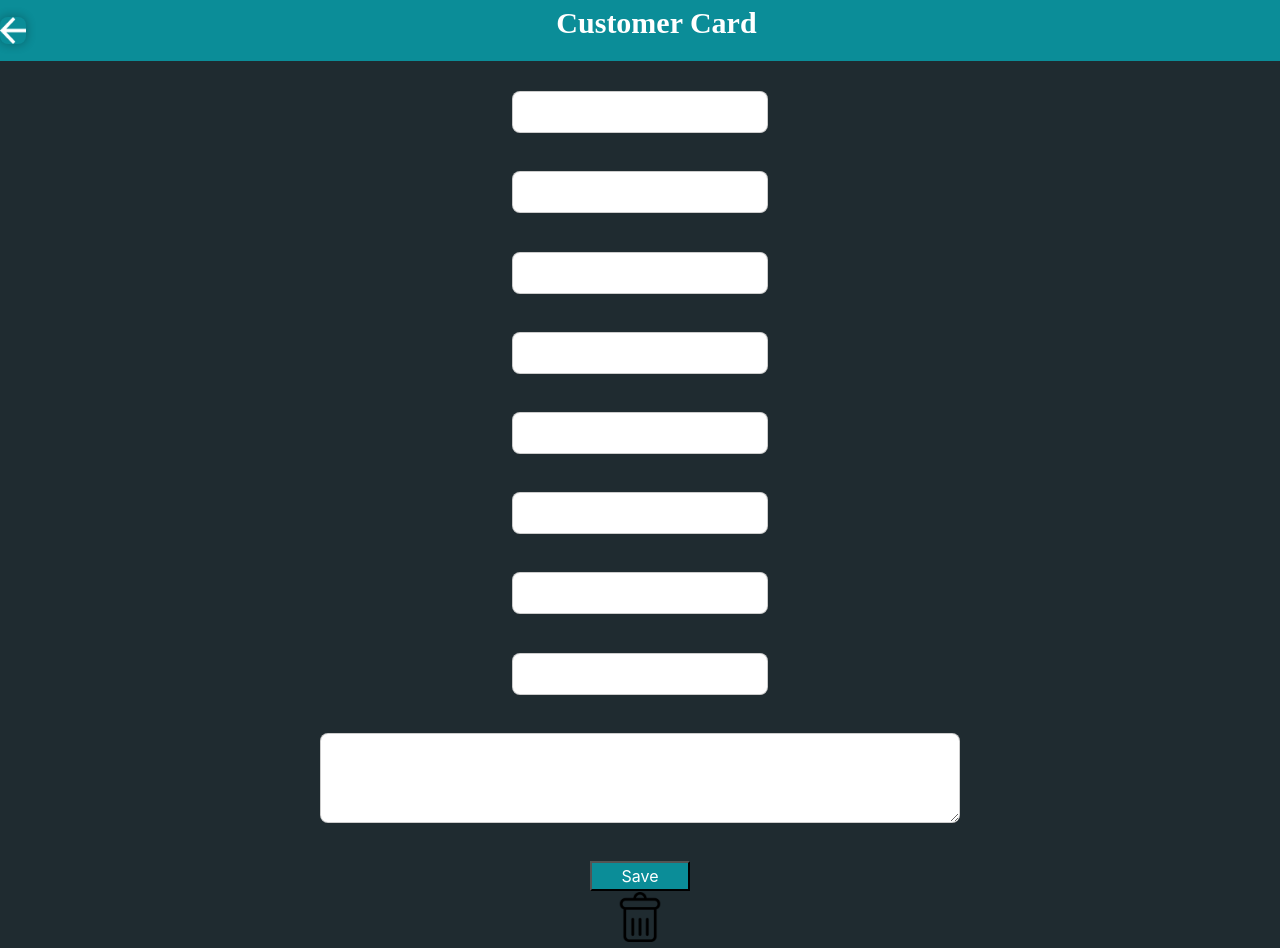
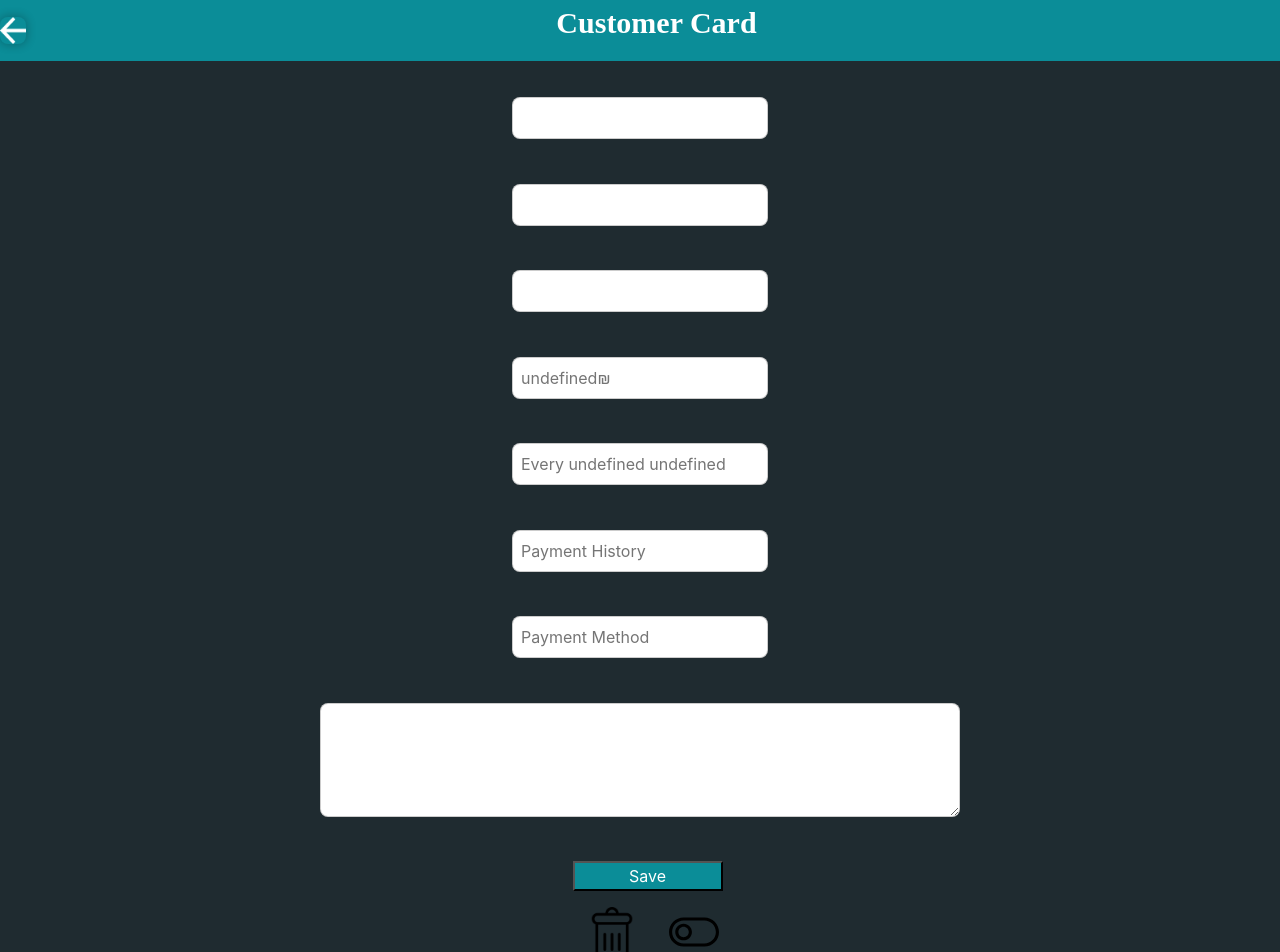
Before and after one commit to WebAhead5/BuMa, a React (Create React App) app in the folder client/: page /customerCard/1 in a window 1280 px wide. Shown: the top 952 px of the page. Built offline with nearby package versions, Linux system fonts and the light colour scheme; no server answers.

Commit message:
Setup Customer card

```diff
--- a/client/src/actions/customers.js
+++ b/client/src/actions/customers.js
@@ -30,6 +30,14 @@ export function fetchCustomers(cb) {
 export function addCustomer(customer, cb) {
     callApi(null, null, 'POST', 'add-customer', customer, BUTTON_UPDATE_SUCCESS, BUTTON_UPDATE_FAILURE);
 }
+
+
+export function getCustomerData(id,cb) {
+    // return function (dispatch, getState) {
+    callApi(null, null, 'GET', `customer/${id}`, null, FETCH_BUTTONS_SUCCESS, FETCH_BUTTONS_FAILURE, cb);
+    // }
+}
+
 
 
 
--- a/client/src/components/App/App.js
+++ b/client/src/components/App/App.js
@@ -16,7 +16,7 @@ function App() {
           <Route path='/' exact component={Home} />
           <Route path='/addCustomer' exact component={AddCustomer} />
           <Route path='/customers' exact component={Customers} />
-          <Route path ='/customerCard/:name' exact component = {CustomerCard}/>
+          <Route path ='/customerCard/:id' exact component = {CustomerCard}/>
           <Route path='/aboutus' exact component={AboutUs} />
         </Switch>
       </div>
--- a/client/src/components/CustomerEntry/CustomerEntry.js
+++ b/client/src/components/CustomerEntry/CustomerEntry.js
@@ -44,6 +44,7 @@ const styles = {
 }
 
 const CustomerEntry = (props) => {
+  let customerId = props.customer.id;
   let customerName = props.customer.name || '';
   let customerPaymentStatus = (props.customer.paymentstatus);
   let customerAppointmentPrice = props.customer.appointmentprice;
@@ -55,13 +56,12 @@ const CustomerEntry = (props) => {
 
 
 
-
   if (customerName.length > MAX_CUSTOMER_NAME_DISPLAY_LEN) {
     customerName = customerName.slice(0, MAX_CUSTOMER_NAME_DISPLAY_LEN - 3) + '...';
   }
   return (
 
-    <Link to={`customerCard/${customerName}`}>
+    <Link to={`customerCard/${customerId}`}>
       <ul style={customerActivityStatus ? styles.activeUser : styles.NotActiveUser}>
 
         <li style={styles.li}><Image src={customerActivityStatus ? customerActivitySrc : customerNoActivitySrc} /> </li>
--- a/client/src/components/CustomerList/CustomerList.js
+++ b/client/src/components/CustomerList/CustomerList.js
@@ -20,7 +20,7 @@ const styles = {
     listStyleType: 'none',
     width: '95vw',
     borderRadius: '6px',
-    height : '5vh'
+    height: '5vh'
 
   }
 
@@ -33,17 +33,21 @@ const CustomerList = (props) => {
   if (props.error) {
     return (<div>Could not fetch, try again later</div>)
   }
-  props.customers.forEach((customer, paymentstatus, appointmentprice, activitystatus, index) => {
+  props.customers.forEach((customer, paymentstatus, appointmentprice, activitystatus, customerid) => {
     let imageSrc = "/img/burger.png";
     let activitySrc = "/img/green.png";
     let noActivitySrc = "/img/red.png";
-    customers.push(<CustomerEntry key={'buttonEntry' + index}
+
+
+    customers.push(<CustomerEntry key={`Entry ${customerid}`}
+      customerid={customerid}
       customer={customer}
       paymentstatus={paymentstatus}
       appointmentprice={appointmentprice}
       activitystatus={activitystatus}
       activitySrc={activitySrc}
       noActivitySrc={noActivitySrc}
+
 
       imageSrc={imageSrc}
 
--- a/client/src/components/customerInfo/customerInfo.js
+++ b/client/src/components/customerInfo/customerInfo.js
@@ -11,30 +11,27 @@ const styles = {
 
     },
 
+
 }
 
 
 const customerInfo = (props) => {
 
-
-
-
-
     return (
         <div style={styles.container}>
 
-            <input className="input-reset ba b--black-20 pa2 mb2 db br3 w-20" type="text" name="customerName" placeholder={props.placeHolder} />
-            <input className="input-reset ba b--black-20 pa2 mb2 db br3 w-20" type="email" name="customerEmail" placeholder={props.placeHolder}/>
-            <input className="input-reset ba b--black-20 pa2 mb2 db br3 w-20" type="phone" name="customerPhone" placeholder={props.placeHolder}/>
-            <input className="input-reset ba b--black-20 pa2 mb2 db br3 w-20" type="number" name="appointmentPrice" placeholder={props.placeHolder} />
-            <input className="input-reset ba b--black-20 pa2 mb2 db br3 w-20" type="number" name="appointmentEveryNum" placeholder={props.placeHolder} />
-            <input className="input-reset ba b--black-20 pa2 mb2 db br3 w-20" type="number" name="appointmentEveryVal" placeholder={props.placeHolder} />
-            <input className="input-reset ba b--black-20 pa2 mb2 db br3 w-20" type="text" name="paymentHistory" placeholder={props.placeHolder} />
-            <input className="input-reset ba b--black-20 pa2 mb2 db br3 w-20" type="text" name="paymentMethod" placeholder={props.placeHolder} />
+            <input className="input-reset ba b--black-20 pa2 mb2 db br3 w-20" type="text" name="customerName" placeholder={props.namePlaceHolder} />
+            <input className="input-reset ba b--black-20 pa2 mb2 db br3 w-20" type="email" name="customerEmail" placeholder={props.emailPlaceHolder} />
+            <input className="input-reset ba b--black-20 pa2 mb2 db br3 w-20" type="phone" name="customerPhone" placeholder={props.phonePlaceHolder} />
+            <input className="input-reset ba b--black-20 pa2 mb2 db br3 w-20" type="number" name="appointmentPrice" placeholder={props.appointmentPricePlaceHolder} />
+            <input className="input-reset ba b--black-20 pa2 mb2 db br3 w-20" type="text" name="appointmentEvery"
+            placeholder={`Every` + ' ' + props.appointmentEveryValPlaceHolder + ' ' + props.appointmentEveryUnitPlaceHolder} />
+            <input className="input-reset ba b--black-20 pa2 mb2 db br3 w-20" type="text" name="paymentHistory" placeholder={'Payment History'} />
+            <input className="input-reset ba b--black-20 pa2 mb2 db br3 w-20" type="text" name="paymentMethod" placeholder={'Payment Method'} />
             <textarea
-                rows="3"
+                rows="4"
                 className="input-reset ba b--black-20 pa2 mb2 br3 db w-50"
-                placeholder={props.placeHolder} />
+                placeholder={props.notesPlaceHolder} />
 
         </div>
     )
--- a/client/src/screens/Customers.js
+++ b/client/src/screens/Customers.js
@@ -16,13 +16,23 @@ const styles = {
     btn: {
         backgroundColor: '#0B8D98',
         color: 'E4FDFF',
-        width: '50vw',
-        height: '5vh'
+        width: '40vw',
+        height: '10vh',
+        marginBottom : '20px',
+        overflow : 'hidden',
     },
     noButtonFoundText: {
         color: '#a9b4bf',
         fontSize: '1.1em',
     },
+
+    btnContainer: {
+
+        display: 'flex',
+        flexWrap : 'nowrap',
+        justifyContent: 'space-around',
+        alignItems: 'center',
+    }
 
 };
 
@@ -76,14 +86,16 @@ const Customers = (props) => {
 
 
             <CustomerList customers={filterDisplay} error={error} />
-            <Link to={`/addCustomer`}>
 
-                <Button text="Add new" style={styles.btn} />
+            <div style={styles.btnContainer}>
+                <Link to={`/addCustomer`}>
 
-            </Link>
+                    <Button text="Add new" style={styles.btn} />
 
-            <Button text="Public Announcement" onClickButton={() => console.log('clicked')} style={styles.btn} />
+                </Link>
 
+                <Button text="Public Announcement" onClickButton={() => console.log('clicked')} style={styles.btn} />
+            </div>
         </ScreenContainer>
     );
 }
--- a/client/src/screens/customerCard.js
+++ b/client/src/screens/customerCard.js
@@ -4,6 +4,7 @@ import MenuHeader from '../components/MenuHeader';
 import CustomerInfo from '../components/customerInfo/customerInfo'
 import Button from '../components/Button';
 import { Link } from 'react-router-dom'
+import { getCustomerData } from '../actions/customers';
 
 
 
@@ -12,9 +13,9 @@ const styles = {
     container: {
 
         display: 'flex',
-        justifyContent: 'space-evenly',
+        justifyContent: 'center',
         alignItems: 'center',
-        paddingBottom: '5px'
+        paddingBottom: '5px',
 
     },
 
@@ -22,13 +23,17 @@ const styles = {
 
         background: '#0B8D98',
         color: "white",
-        width: "100px"
+        width: "150px",
+        marginLeft: '15px',
+        marginBottom : '15px',
+
     },
 
     deleteBtn: {
 
         background: '#1F2B30',
-        border: 'none'
+        border: 'none',
+        marginLeft: '25px',
     },
 
     deleteIcon: {
@@ -37,20 +42,67 @@ const styles = {
         width: '50px',
 
 
-    }
+
+    },
+    activityBtn: {
+
+        background: '#1F2B30',
+        border: 'none',
+        marginLeft: '20px',
+
+
+    },
+
+    activityIcon: {
+        height: '50px',
+        width: '50px',
+
+    },
+
 }
 
 
-const CustomerCard = (props) => {
+const CustomerCard = ({ match }) => {
+
+    const [customerData, setCustomerData] = useState({});
+    const [error, setError] = React.useState('');
+
+    const handlegetCustomerData = (err, customer_res) => {
+        if (err) {
+            setError(err)
+            return;
+        }
+        console.log(customer_res.customer[0])
+        setCustomerData(customer_res.customer[0])
+
+    };
+
+
+    useEffect(() => {
+        // Update the document title using the browser API
+        getCustomerData(match.params.id, handlegetCustomerData);
+
+    }, []);
 
     let deleteIcon = "/img/deleteIcon.png";
-    let activityIcon = "/img/deleteIcon.png";
+    let activityIcon = "/img/activityicon.svg";
+    let currency = '₪';
 
     return (
         <ScreenContainer>
             <MenuHeader title="Customer Card" />
 
-            <CustomerInfo />
+            <CustomerInfo
+                namePlaceHolder={customerData.name}
+                emailPlaceHolder={customerData.email}
+                phonePlaceHolder={customerData.phone}
+                appointmentPricePlaceHolder={customerData.appointmentprice + currency}
+                appointmentEveryValPlaceHolder={customerData.paymenteveryvalue}
+                appointmentEveryUnitPlaceHolder={customerData.paymenteveryunit}
+                notesPlaceHolder={customerData.notes}
+            />
+
+
 
             <Button
 
@@ -64,13 +116,16 @@ const CustomerCard = (props) => {
 
 
             />
+            <div style={styles.container}>
 
-            <div style={styles.container}>
+                <button style={styles.deleteBtn}>
+                    <img style={styles.deleteIcon} src={deleteIcon} />
+                </button>
 
 
 
-                <button style={styles.deleteBtn}>
-                    <img style={styles.deleteIcon} src={deleteIcon} />
+                <button style={styles.activityBtn}>
+                    <img style={styles.activityIcon} src={activityIcon} />
                 </button>
             </div>
 
--- a/client/src/utils/api.js
+++ b/client/src/utils/api.js
@@ -76,6 +76,7 @@ export function callApi(dispatch, getState, method, path, body, successType, fai
       if ((code !== 200) && (code !== 201)) {
         return fail(dispatch, failureType, message, cb);
       }
+      console.log("yessss");
       return success(dispatch, successType, json, cb);
     }, (error) => {
       return fail(dispatch, failureType, error, cb);
```
